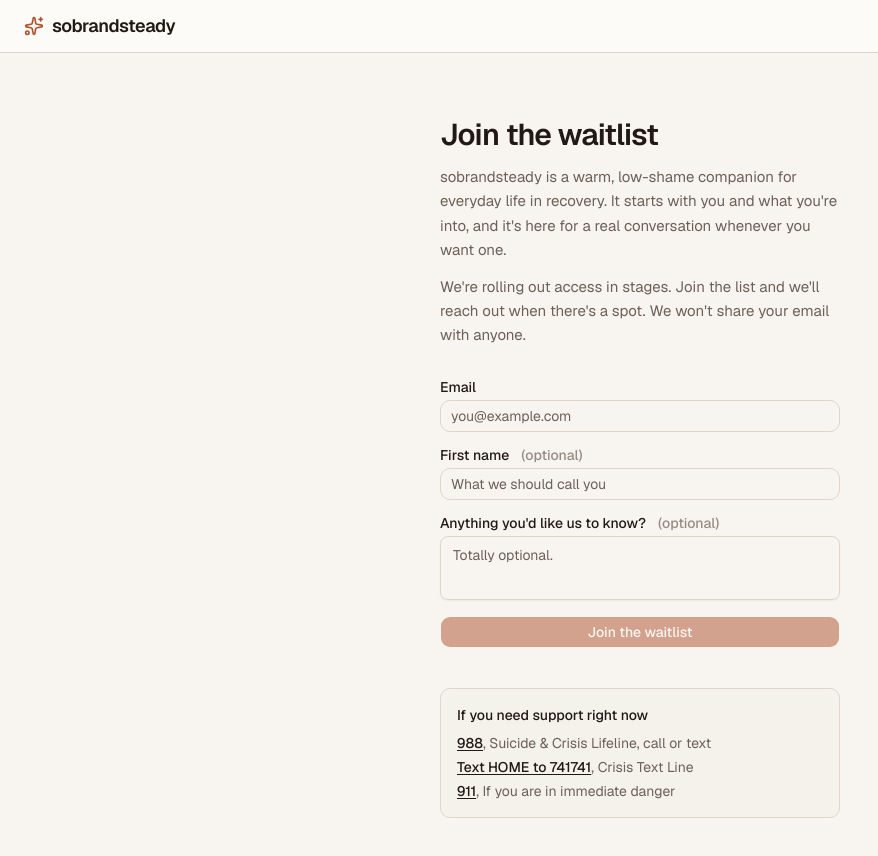
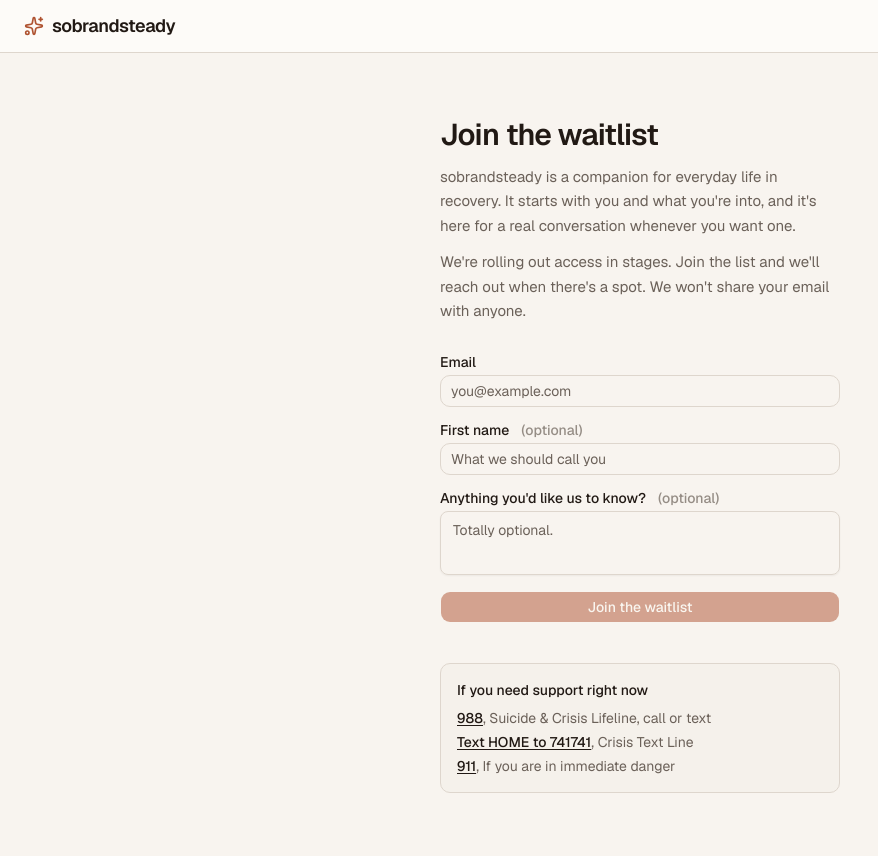
Before and after one commit to tlongmx4/sobr, a Next.js app: page /waitlist in a window 1280 px wide. Shown: the top 856 px of the page, without its empty margins (0-878 px from the left). Built offline with nearby package versions, Linux system fonts and the light colour scheme; no server answers.

Commit message:
copy: tighten waitlist intro blurb
Drop the "warm, low-shame" descriptor from the waitlist page intro for
a cleaner, more direct opening line.

```diff
--- a/src/app/waitlist/page.tsx
+++ b/src/app/waitlist/page.tsx
@@ -20,9 +20,9 @@ export default function WaitlistPage() {
         </h1>
         <div className="mt-3 space-y-3 text-[15px] leading-relaxed text-muted-foreground">
           <p>
-            sobrandsteady is a warm, low-shame companion for everyday life in
-            recovery. It starts with you and what you&apos;re into, and it&apos;s
-            here for a real conversation whenever you want one.
+            sobrandsteady is a companion for everyday life in recovery. It
+            starts with you and what you&apos;re into, and it&apos;s here for a
+            real conversation whenever you want one.
           </p>
           <p>
             We&apos;re rolling out access in stages. Join the list and we&apos;ll
```
